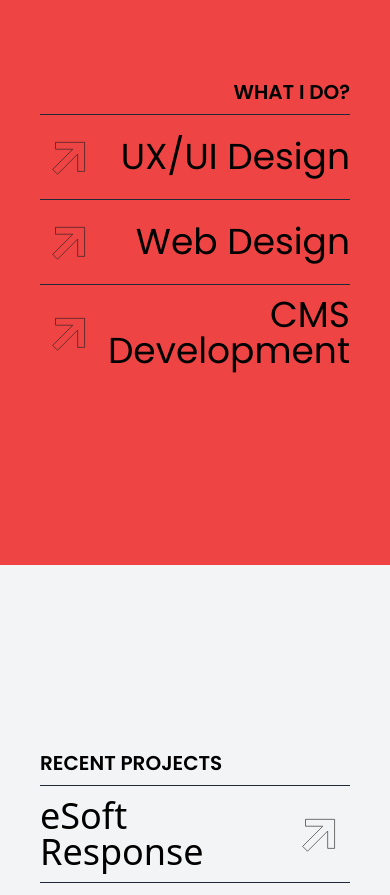
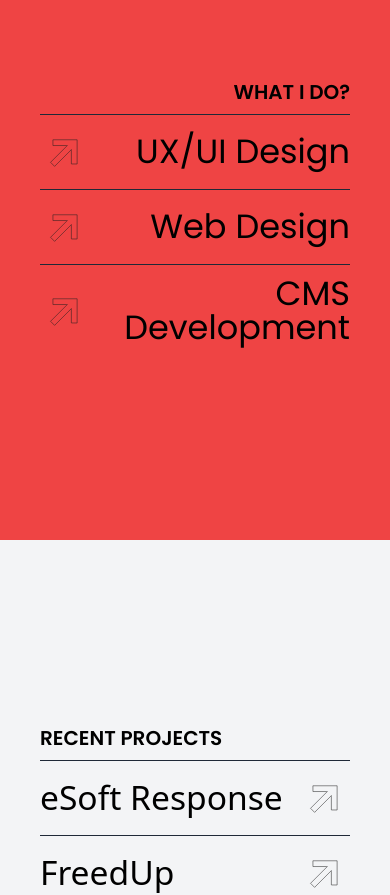
Before and after one commit to emekasage/portfolio-2.0, a React (Create React App) app: page / in a window 390 px wide. Shown: the part 2540-3435 px from the top of the page. Built offline with nearby package versions, Linux system fonts and the light colour scheme.

Commit message:
improved responsiveness

```diff
--- a/public/assets/css/portfolio.css
+++ b/public/assets/css/portfolio.css
@@ -146,12 +146,12 @@ body:not(.mobile) .project_item:hover .hover-image {
     }
 
     .service-icon svg, .project-icon svg {
-        width: 60px !important;
-        height: 60px !important;
+        width: 50px !important;
+        height: 50px !important;
     }
 
     .service-title, .project-title {
-        font-size: 2.25rem !important;
+        font-size: 2.1rem !important;
     }
 
     .project_item .hover-image {
@@ -162,8 +162,20 @@ body:not(.mobile) .project_item:hover .hover-image {
         display: block !important;
     }
 
+    .big-circle {
+        max-width: 16rem !important;
+        padding: 3rem 1rem !important;
+        margin: 2rem auto !important;
+    }
+
     .small-circle {
-        padding: 7rem 3rem !important;
+        max-width: 12rem !important;
+        padding: 3rem 1rem !important;
+    }
+
+    .small-circle svg {
+        width: 45px;
+        height: 45px;
     }
 
     .footer-links {
@@ -178,3 +190,9 @@ body:not(.mobile) .project_item:hover .hover-image {
         margin-right: 0px !important;
     }
 }
+
+@media screen and (max-width: 1024px) and (min-width: 769px) {
+    .h1-hero {
+        font-size: 6rem !important;
+    }
+}
```
